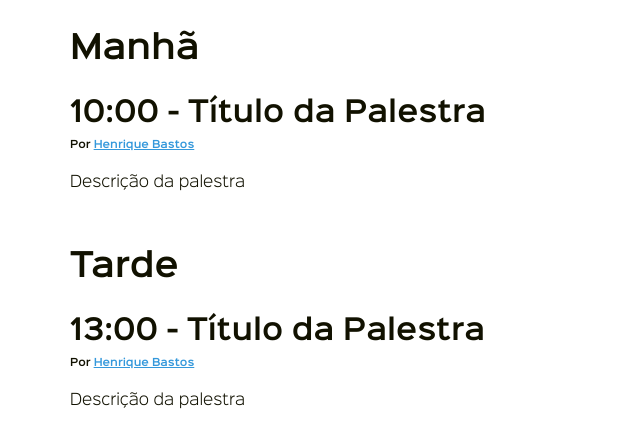
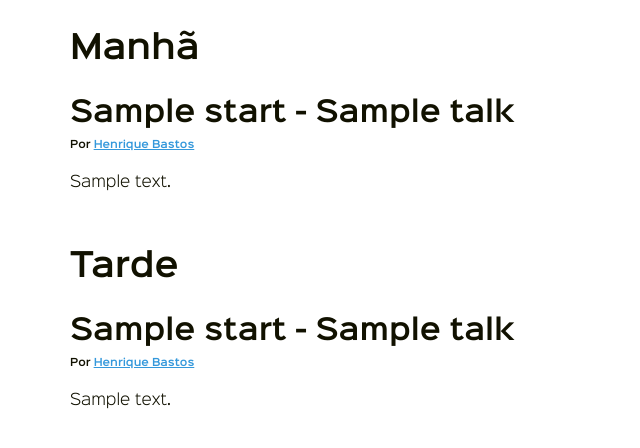
Before and after one commit to henriquebastos/eventex, a Django app: template eventex/core/templates/core/talk_list.html in a window 1280 px wide. Shown: the part 90-538 px from the top of the page, without its empty margins (0-640 px from the left). Run offline with Django 3.2, Linux system fonts and the light colour scheme; the template is opened without the code that fills it: most values are stand-ins (such as "Sample title", 1, 10 or a date in 2020).

Commit message:
talk_list use context in html

```diff
--- a/eventex/core/templates/core/talk_list.html
+++ b/eventex/core/templates/core/talk_list.html
@@ -4,14 +4,18 @@
 <section>
     <div class="talks content row padding-bottom-3 desktop-12 container">
         <h2>Manhã</h2>
-        <h3>10:00 - Título da Palestra</h3>
+        {% for talk in morning_talks %}
+        <h3>{{ talk.start }} - {{ talk.title }}</h3>
         <h4>Por <a href="/palestrantes/henrique-bastos/">Henrique Bastos</a></h4>
-        <p>Descrição da palestra</p>
+        <p>{{ talk.description }}</p>
+        {% endfor %}
 
         <h2>Tarde</h2>
-        <h3>13:00 - Título da Palestra</h3>
+        {% for talk in afternoon_talks %}
+        <h3>{{ talk.start }} - {{ talk.title }}</h3>
         <h4>Por <a href="/palestrantes/henrique-bastos/">Henrique Bastos</a></h4>
-        <p>Descrição da palestra</p>
+        <p>{{ talk.description }}</p>
+        {% endfor %}
     </div>
 </section>
 {% endblock content %}
```
Also changed, not shown: eventex/core/views.py (+5 -3 lines).
